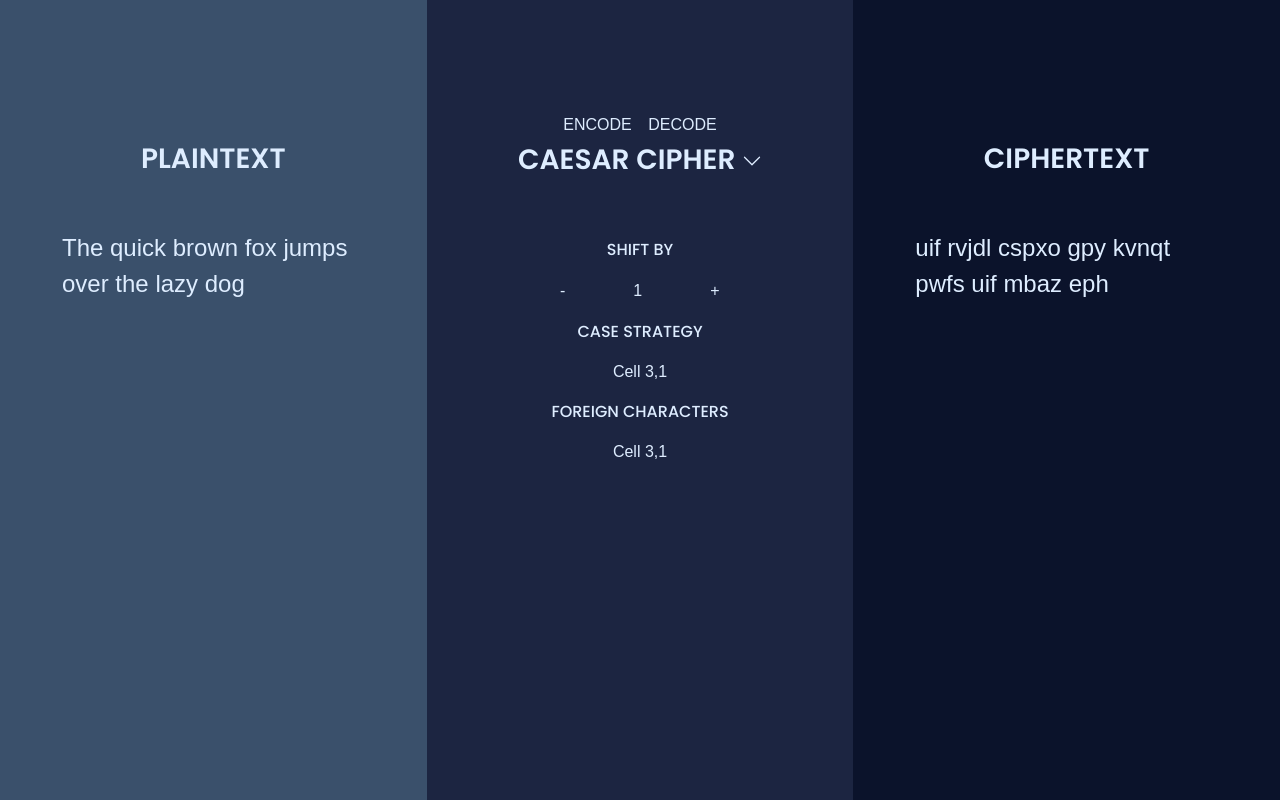
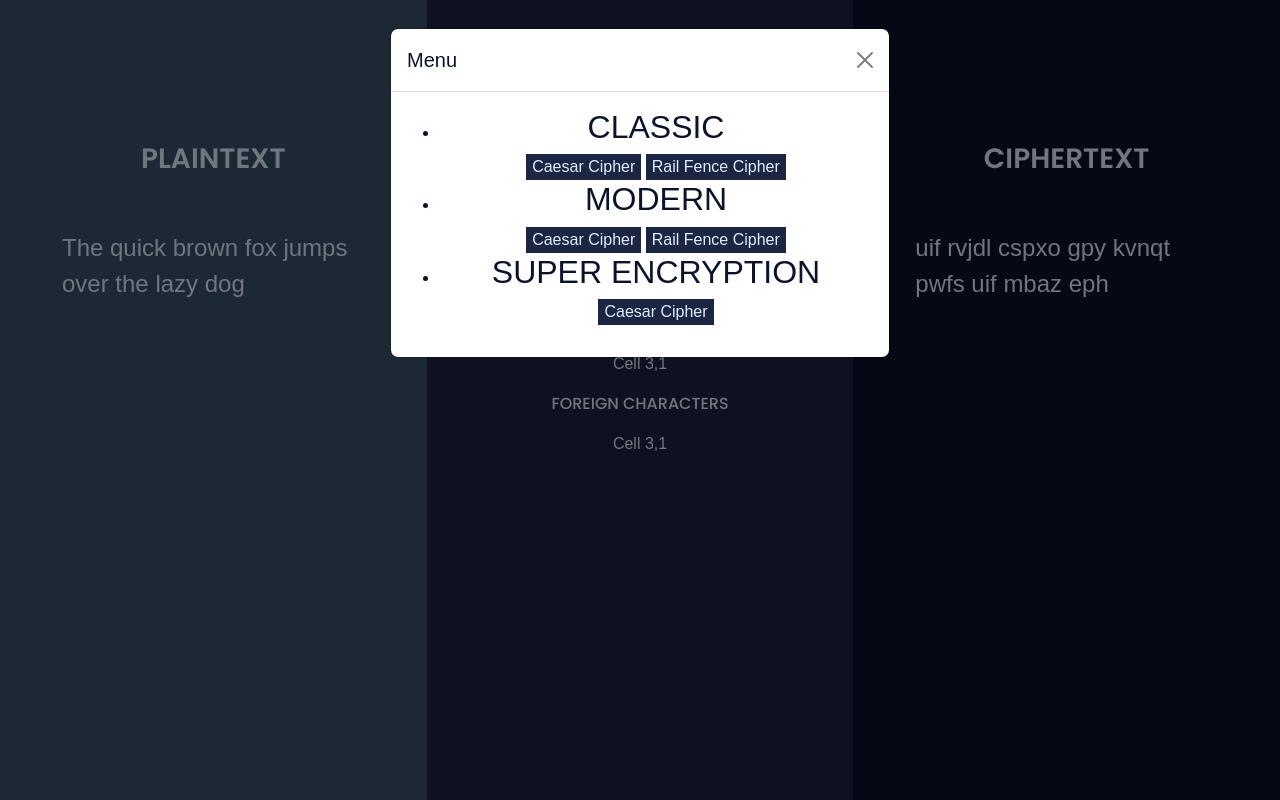
Before and after one commit to naitfess/algoritma-kriptografi-klasik-dan-modern, a plain HTML site: page index.html in a window 1280 px wide. Both pictures are taken after a click on the button "CAESAR CIPHER". Drawn offline with nearby package versions, Linux system fonts and the light colour scheme.

Commit message:
nambah tombol menu

```diff
--- a/index.html
+++ b/index.html
@@ -40,14 +40,19 @@ The quick brown fox jumps over the lazy dog</textarea
             <button id="encodeButton" disabled>ENCODE</button>
             <button id="decodeButton">DECODE</button>
           </div>
-          <button class="poppins-semibold fs-3">
-            CAESAR CIPHER
+          <!-- Button trigger modal menu-->
+          <button
+            class="poppins-semibold fs-3 d-flex align-items-center justify-content-center mx-auto"
+            data-bs-toggle="modal"
+            data-bs-target="#menuModal"
+          >
+            <h3 class="fs-3 mb-0" id="menuTitle">CAESAR CIPHER</h3>
             <svg
               xmlns="http://www.w3.org/2000/svg"
               width="20"
               height="20"
               fill="currentColor"
-              class="bi bi-chevron-down"
+              class="bi bi-chevron-down ms-2"
               viewBox="0 0 16 16"
             >
               <path
@@ -56,30 +61,54 @@ The quick brown fox jumps over the lazy dog</textarea
               />
             </svg>
           </button>
-          <table class="mt-5 mx-auto" style="border-collapse: collapse">
-            <tr>
-              <td colspan="4" class="p-2 poppins-medium">SHIFT BY</td>
-            </tr>
-            <tr>
-              <td class="p-2" id="minusButton"><button>-</button></td>
-              <td colspan="2" class="p-2">
-                <input class="input-shift" type="text" id="shift" />
-              </td>
-              <td class="p-2" id="plusButton"><button>+</button></td>
-            </tr>
-            <tr>
-              <td colspan="4" class="p-2 poppins-medium">CASE STRATEGY</td>
-            </tr>
-            <tr>
-              <td colspan="4" class="p-2">Cell 3,1</td>
-            </tr>
-            <tr>
-              <td colspan="4" class="p-2 poppins-medium">FOREIGN CHARACTERS</td>
-            </tr>
-            <tr>
-              <td colspan="4" class="p-2">Cell 3,1</td>
-            </tr>
-          </table>
+          <!-- modal for menu -->
+          <div
+            class="modal fade"
+            id="menuModal"
+            tabindex="-1"
+            aria-labelledby="menuModalLabel"
+            aria-hidden="true"
+            style="color: #0b132b"
+          >
+            <div class="modal-dialog">
+              <div class="modal-content">
+                <div class="modal-header">
+                  <h1 class="modal-title fs-5" id="exampleModalLabel">Menu</h1>
+                  <button
+                    type="button"
+                    class="btn-close"
+                    data-bs-dismiss="modal"
+                    aria-label="Close"
+                  ></button>
+                </div>
+                <div class="modal-body">
+                  <ul>
+                    <li>
+                      <div>
+                        <h2>CLASSIC</h2>
+                        <button id="menuCaesar">Caesar Cipher</button>
+                        <button id="menuRailFence">Rail Fence Cipher</button>
+                      </div>
+                    </li>
+                    <li>
+                      <div>
+                        <h2>MODERN</h2>
+                        <button>Caesar Cipher</button>
+                        <button>Rail Fence Cipher</button>
+                      </div>
+                    </li>
+                    <li>
+                      <div>
+                        <h2>SUPER ENCRYPTION</h2>
+                        <button>Caesar Cipher</button>
+                      </div>
+                    </li>
+                  </ul>
+                </div>
+              </div>
+            </div>
+          </div>
+          <div id="menuContent"></div>
         </div>
         <div class="col bg-4 ciphertext br-tr br-br">
           <p class="mt-120 mb-5 poppins-semibold fs-3" id="text-2">
@@ -98,6 +127,7 @@ uif rvjdl cspxo gpy kvnqt pwfs uif mbaz eph</textarea
         </div>
       </div>
     </div>
+
     <script
       src="https://cdn.jsdelivr.net/npm/@popperjs/core@2.11.8/dist/umd/popper.min.js"
       integrity="sha384-I7E8VVD/ismYTF4hNIPjVp/Zjvgyol6VFvRkX/vR+Vc4jQkC+hVqc2pM8ODewa9r"
@@ -110,6 +140,71 @@ uif rvjdl cspxo gpy kvnqt pwfs uif mbaz eph</textarea
     ></script>
   </body>
   <script>
+    //menu
+    let menu = "caesarCipher";
+    const menuTitle = document.getElementById("menuTitle");
+    const menuContent = document.getElementById("menuContent");
+    const menuCaesar = document.getElementById("menuCaesar");
+    const menuRailFence = document.getElementById("menuRailFence");
+    const menuModal = new bootstrap.Modal(document.getElementById("menuModal"));
+
+    function updateMenuContent() {
+      switch (menu) {
+        case "caesarCipher":
+          menuContent.innerHTML = `
+                        <table class="mt-5 mx-auto" style="border-collapse: collapse">
+                            <tr>
+                                <td colspan="4" class="p-2 poppins-medium">SHIFT BY</td>
+                            </tr>
+                            <tr>
+                                <td class="p-2" id="minusButton"><button>-</button></td>
+                                <td colspan="2" class="p-2">
+                                    <input class="input-shift" type="text" id="shift" />
+                                </td>
+                                <td class="p-2" id="plusButton"><button>+</button></td>
+                            </tr>
+                            <tr>
+                                <td colspan="4" class="p-2 poppins-medium">CASE STRATEGY</td>
+                            </tr>
+                            <tr>
+                                <td colspan="4" class="p-2">Cell 3,1</td>
+                            </tr>
+                            <tr>
+                                <td colspan="4" class="p-2 poppins-medium">FOREIGN CHARACTERS</td>
+                            </tr>
+                            <tr>
+                                <td colspan="4" class="p-2">Cell 3,1</td>
+                            </tr>
+                        </table>
+                    `;
+          break;
+        case "railFenceCipher":
+          menuContent.innerHTML = `
+                        <p>Rail Fence Cipher content goes here.</p>
+                    `;
+          break;
+        default:
+          menuContent.innerHTML = "";
+          break;
+      }
+    }
+
+    updateMenuContent();
+
+    menuCaesar.addEventListener("click", () => {
+      menu = "caesarCipher";
+      menuTitle.innerHTML = "CAESAR CIPHER";
+      updateMenuContent();
+      menuModal.hide();
+    });
+
+    menuRailFence.addEventListener("click", () => {
+      menu = "railFenceCipher";
+      menuTitle.innerHTML = "RAIL FENCE CIPHER";
+      updateMenuContent();
+      menuModal.hide();
+    });
+
     // Increment and Decrement Button Logic
     const minusButton = document.getElementById("minusButton");
     const plusButton = document.getElementById("plusButton");
```
